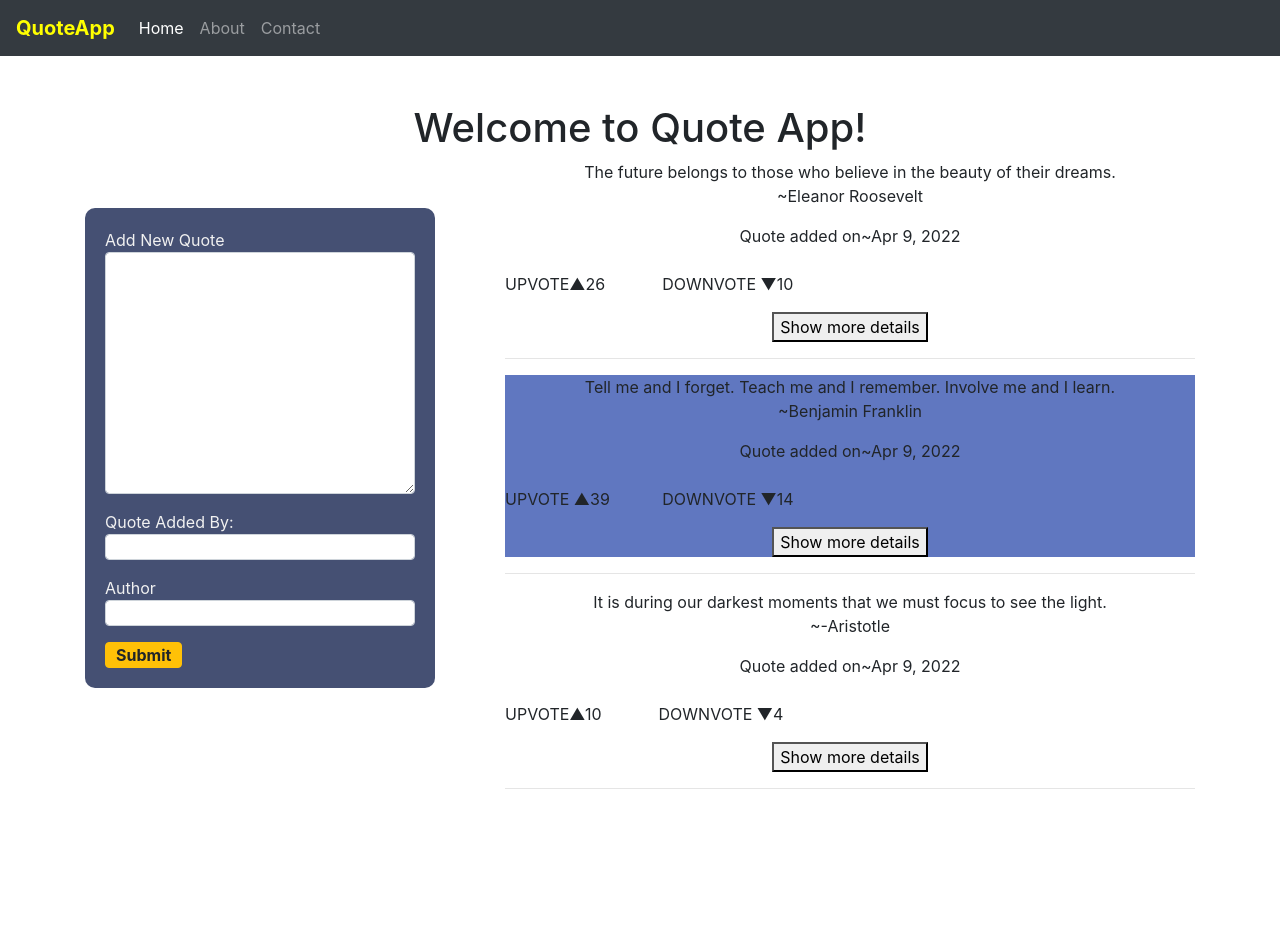
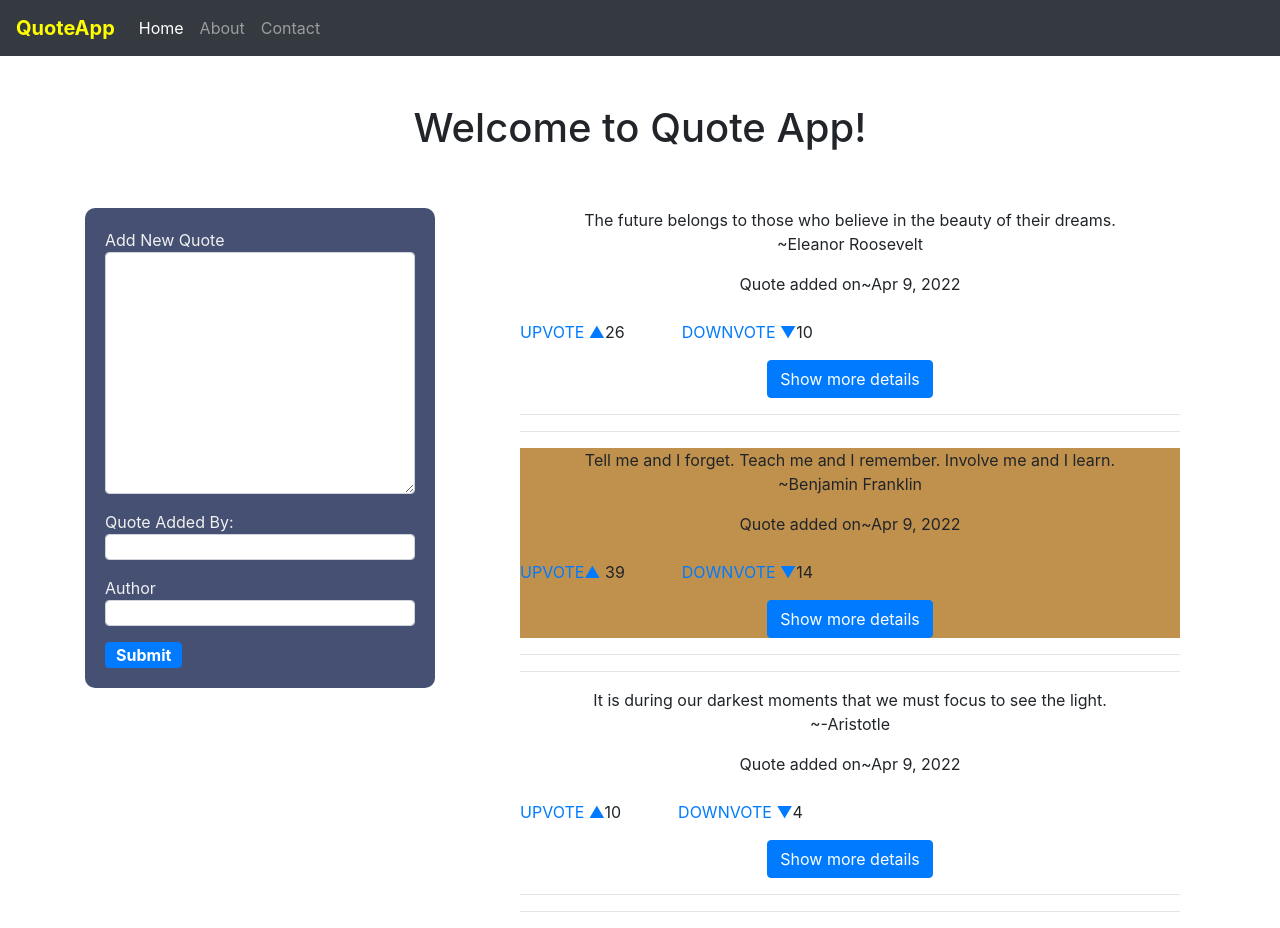
Before and after one commit to chanaiagwata/Quote-App, an Angular app: page / in a window 1280 px wide. Before the commit the page ends 805 px from the top, so only its background shows below. Built offline with nearby package versions, Linux system fonts and the light colour scheme.

Commit message:
style:optimize quotes styling

```diff
--- a/src/app/highlight-quote.directive.ts
+++ b/src/app/highlight-quote.directive.ts
@@ -7,7 +7,7 @@ import { Directive, ElementRef } from '@angular/core';
 export class HighlightQuoteDirective {
 
   constructor(private elem: ElementRef) {
-    elem.nativeElement.style.backgroundColor = '#6077c0'
+    elem.nativeElement.style.backgroundColor = '#c0904d'
    }
 
 }
--- a/src/app/quote-description/quote-description.component.html
+++ b/src/app/quote-description/quote-description.component.html
@@ -3,5 +3,5 @@
     <li style="list-style: none;">Added by~{{quote.contributor}}</li>
 </div>
 <div>
-    <button (click)= 'quoteComplete(isComplete)'>Delete Quote</button>
+    <button class="btn btn-primary mt-2 ml-3" (click)= 'quoteComplete(isComplete)'>Delete Quote</button>
 </div>
--- a/src/app/quote-form/quote-form.component.html
+++ b/src/app/quote-form/quote-form.component.html
@@ -33,7 +33,7 @@
         </div>
       </div>
       <div class="form-group">
-        <button type="submit" class="btn btn-warning mt-3" value="output quote" id="bnt-submit">Submit</button>
+        <button type="submit" class="btn btn-primary mt-3" value="output quote" id="bnt-submit">Submit</button>
       </div>
     </form>
   </div>
--- a/src/app/quotes/quotes.component.css
+++ b/src/app/quotes/quotes.component.css
@@ -0,0 +1,4 @@
+
+.voting{
+    height:100px;
+}
--- a/src/app/quotes/quotes.component.html
+++ b/src/app/quotes/quotes.component.html
@@ -3,12 +3,13 @@
     <div class="col-md-4">
       <app-quote-form (addQuote)="addNewQuote($event)"></app-quote-form>
     </div>
-    <div class="col-md-8">
+    <div class="col-md-8 mt-5">
+      <div class="container-fluid quoteDisplay">
         <ul *ngFor='let quote of quotes; let i = index'>
           <div *ngIf="quote.upvote == highest && quote.upvote >0; then highlight else unhighlight">
 
-
           </div>
+          <hr>
           <div>
             <ng-template #highlight>
               <div appHighlightQuote>
@@ -16,16 +17,21 @@
                 <li class="text-center" style="list-style: none;">~{{quote.author}}</li>
                 <li class="text-center mt-3" style="list-style: none;">Quote added on~{{quote.dateAdded|date}}</li>
                 <p class="mt-4">
-                <span class="mr-5"><ng-content></ng-content> UPVOTE &#x25B2;{{quote.upvote}} </span><ng-content></ng-content>DOWNVOTE  &#x25BC;{{quote.downvote}}   <span></span>
+                  <span class="mr-5">
+                    <ng-content></ng-content><a href="#">UPVOTE&#x25B2;</a> {{quote.upvote}}
+                  </span>
+                  <ng-content></ng-content><a href="#">DOWNVOTE &#x25BC;</a>{{quote.downvote}}  <span></span>
                 </p>
                 <div class="text-center">
-                <button (click)='toggleDescription(i)'>Show more details</button>
+                  <button class="btn btn-primary" (click)='toggleDescription(i)'>Show more details</button>
                 </div>
-              <app-quote-description *ngIf='quote.description' [quote]='quote' (isComplete) = 'completeQuote($event,i)'> </app-quote-description>
+                <app-quote-description *ngIf='quote.description' [quote]='quote' (isComplete)='completeQuote($event,i)'>
+                </app-quote-description>
               </div>
             </ng-template>
           </div>
           <hr>
+
           <div>
             <ng-template #unhighlight>
               <div>
@@ -33,19 +39,19 @@
                 <li class="text-center" style="list-style: none;">~{{quote.author}}</li>
                 <li class="text-center mt-3" style="list-style: none;">Quote added on~{{quote.dateAdded|date}}</li>
                 <p class="mt-4">
-                <span class="mr-5"><ng-content></ng-content>UPVOTE&#x25B2;{{quote.upvote}}  </span><ng-content></ng-content>DOWNVOTE &#x25BC;{{quote.downvote}} <span></span>
+                  <span class="mr-5">
+                    <ng-content></ng-content><a href="#">UPVOTE &#x25B2;</a>{{quote.upvote}}
+                  </span>
+                  <ng-content></ng-content><a href="#">DOWNVOTE &#x25BC;</a>{{quote.downvote}} <span></span>
                 </p>
                 <div class="text-center">
-                <button (click)='toggleDescription(i)'>Show more details</button>
+                  <button class="btn btn-primary" (click)='toggleDescription(i)'>Show more details</button>
                 </div>
 
-
-          <app-quote-description *ngIf='quote.description' [quote]='quote' (isComplete) = 'completeQuote($event,i)'> </app-quote-description>
+                <app-quote-description *ngIf='quote.description' [quote]='quote' (isComplete)='completeQuote($event,i)'>
+                </app-quote-description>
               </div>
             </ng-template>
-
-
-
 
           </div>
         </ul>
@@ -56,3 +62,8 @@
     </div>
 
   </div>
+
+
+
+
+</div>
```
Lines whose indentation alone changed are shown as unchanged.
